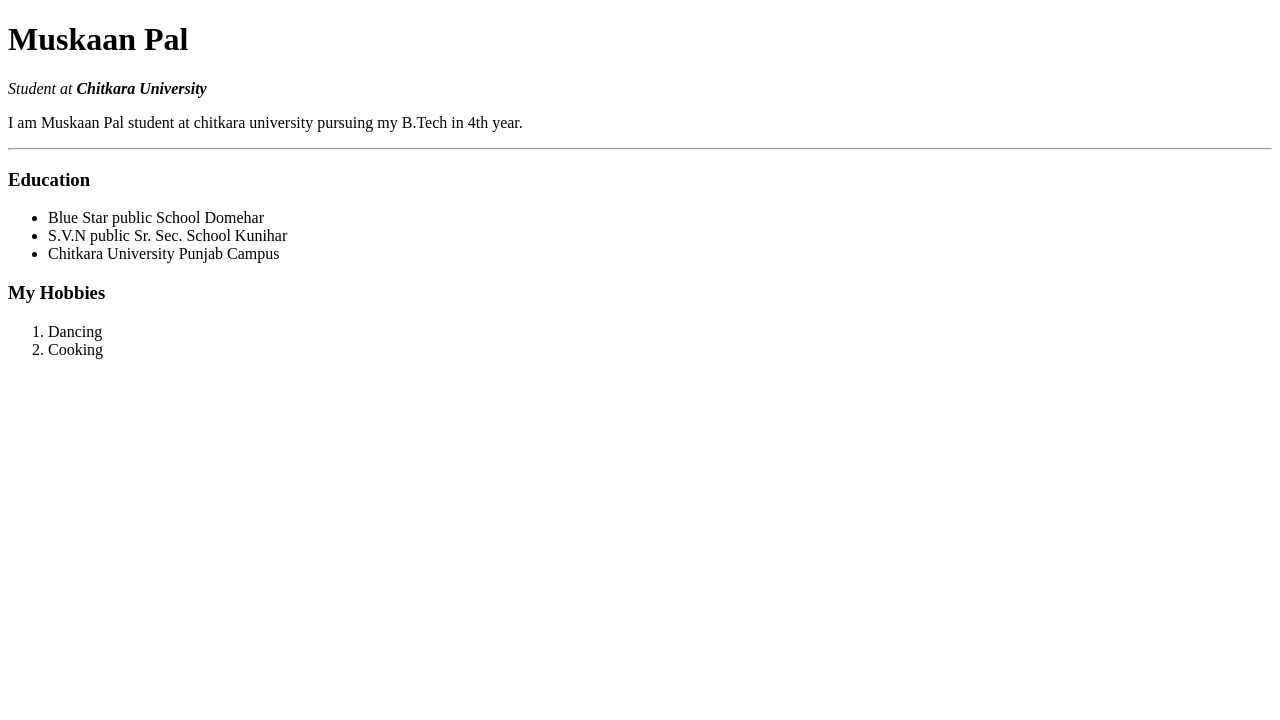
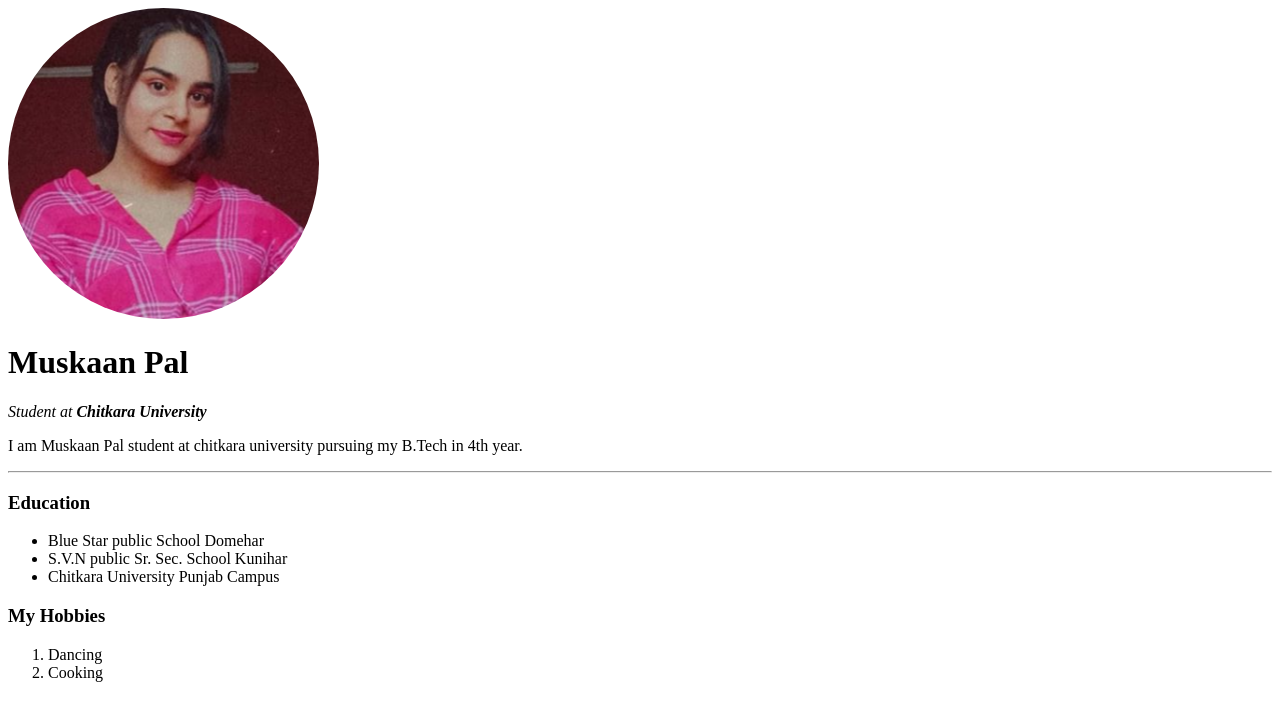
Before and after one commit to Muskaanpal05/HTML-Personal_Info, a plain HTML site: page HTML - Personal Site/index.html in a window 1280 px wide. Drawn offline with Linux system fonts and the light colour scheme.

Commit message:
Adding HTML Image Element

```diff
--- a/HTML - Personal Site/index.html
+++ b/HTML - Personal Site/index.html
@@ -8,6 +8,7 @@
     </title>
   </head>
   <body>
+    <img src="images/muskaan.png" alt="muskaan profile picture" />
     <h1>Muskaan Pal</h1>
     <p>
       <em>Student at <strong>Chitkara University</strong></em>
```
Also changed, not shown: HTML - Personal Site/images/muskaan.png (added).
